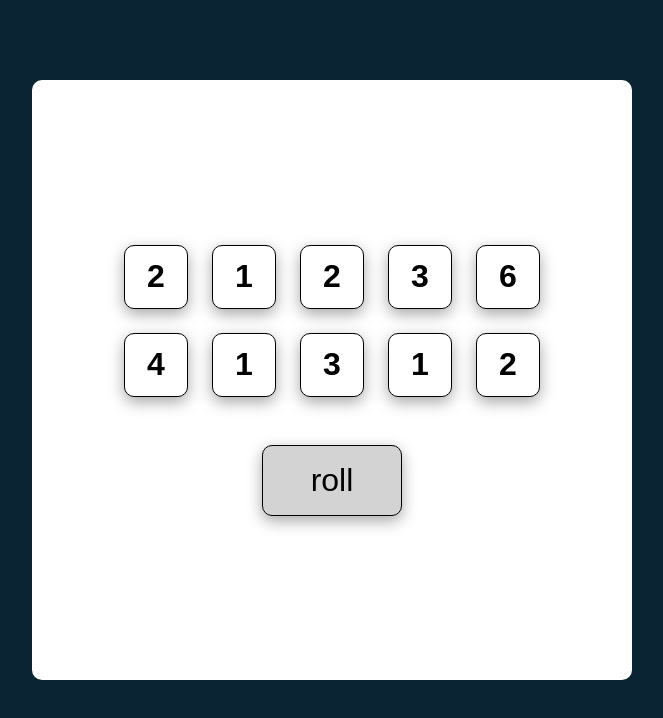
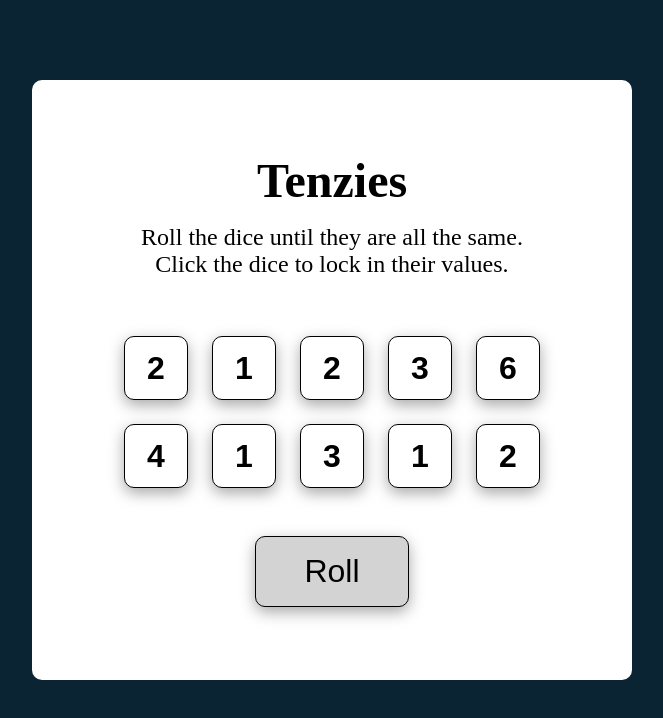
Before and after one commit to Richard-M-Sullivan/tenzies, a React (Vite) app: page / in a window 1280 px wide. Shown: the top 718 px of the page, without its empty margins (308-971 px from the left). Built offline with nearby package versions, Linux system fonts and the light colour scheme.

Commit message:
feat: win text and play again implemented

```diff
--- a/src/App.css
+++ b/src/App.css
@@ -1,22 +1,49 @@
 * {
     margin: 0px;
     padding: 0px;
-    box-sizing: border-box;~
+    box-sizing: border-box;
 }
 
 body {
+    display:flex;
+    flex-direction: column;
+    align-items:center;
+    justify-content:center;
     background-color: rgba(11, 36, 52, 1);
     width: 100%;
     height: 100vh;
 }
 
 div#root {
-    padding: 5rem 2rem 2rem 2rem;
+    padding-top: 5rem;
     display: flex;
     flex-direction: column;
     align-items: center;
     width: 100%;
     height: 100%;
+}
+
+main .text {
+    display:flex;
+    flex-direction: column;
+    justify-content: center;
+    align-items: center;
+    gap: 1rem;
+}
+
+main .text h1 {
+    text-align: center;
+    font-size:3rem;
+}
+
+main .text p {
+    height: 4rem;
+    text-align: center;
+    font-size: 1.5rem;
+}
+
+main .text b {
+    font-size:2rem;
 }
 
 main {
@@ -29,7 +56,6 @@ main {
     width:100%;
     width: 600px;
     aspect-ratio: 1 / 1;
-
 
     background-color: white;
     border-radius: 10px;
@@ -54,6 +80,5 @@ main .rollButton {
 }
 
 .rollButton:hover {
-
     background-color: lightblue;
 }
--- a/src/App.jsx
+++ b/src/App.jsx
@@ -8,6 +8,26 @@ function App() {
 
     function randomRoll() {
         return Math.floor( Math.random() * 6 + 1)
+    }
+
+    function gameWon() {
+        let diceState = dice.reduce( (prev, die) => {
+            if (prev.value === 0) {
+                prev.value = die.value;
+            }
+
+            return ({
+                ...prev,
+                same: prev.same && (die.value === prev.value),
+                isHeld: prev.isHeld && die.isHeld,
+            })
+        }, {value: 0, same: true, isHeld: true})
+
+        return (diceState.same === true) && (diceState.isHeld === true)
+    }
+
+    function altGameWon() {
+         return dice.every(die => die.isHeld) && dice.every(die => die.value === dice[0].value)
     }
 
     function genNewDice() {
@@ -29,6 +49,7 @@ function App() {
 
     const [dice, setDice] = useState( genNewDice())
 
+
     function setAllDice() {
         setDice( genNewDice() )
     }
@@ -42,12 +63,24 @@ function App() {
              index={i}
              />))
 
+    console.log(`Game Won: ${altGameWon()}`)
+
     return (
         <main>
+            <div className="text">
+            <h1>Tenzies</h1>
+            <p>
+                {gameWon() ? (<b>You Won!</b>) : "Roll the dice until they are all the same."}
+                <br />
+                {gameWon() ? "Would you like to play again?" : "Click the dice to lock in their values."}
+            </p>
+            </div>
             <div className="diceSection">
                 {diceComponents}
             </div>
-            <button className="rollButton" onClick={rollDice}>roll</button>
+            <button className="rollButton" onClick={(altGameWon()) ? setAllDice : rollDice}>
+                { (altGameWon()) ? "Play Again" : "Roll"}
+            </button>
         </main>
 
     )
```
